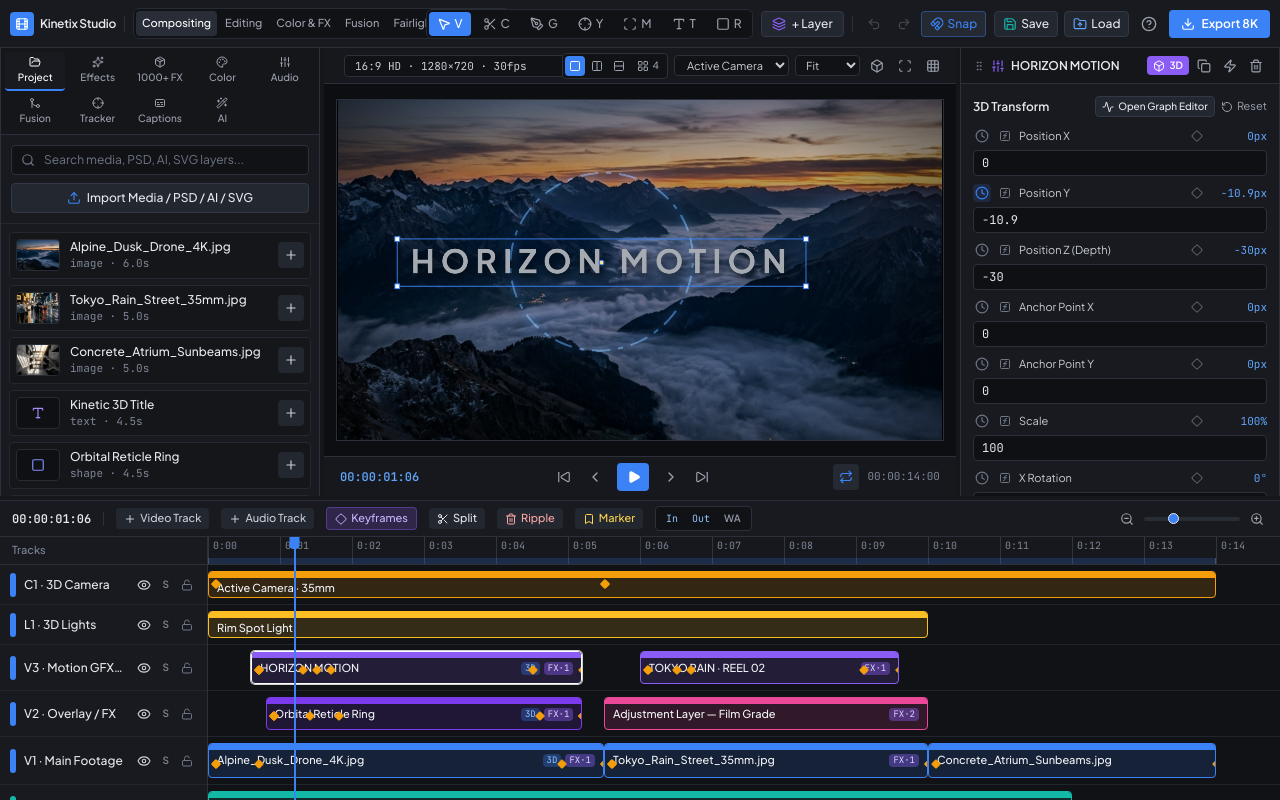
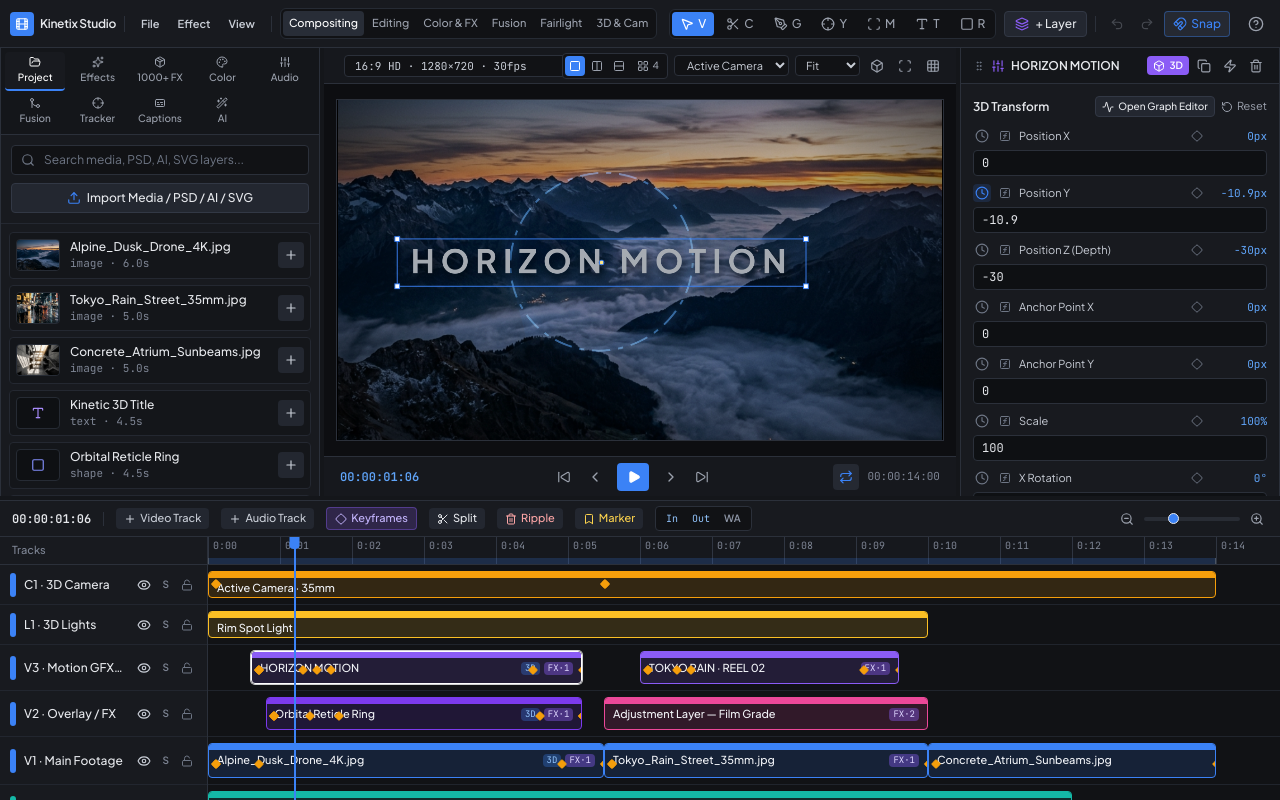
Before and after one commit to nazim-assdi/Kinetix-Studio, a React (Vite) app: page / in a window 1280 px wide. Built offline with nearby package versions, Linux system fonts and the light colour scheme.

Commit message:
Add File, Effect and View application menus

```diff
--- a/src/components/TopToolbar.tsx
+++ b/src/components/TopToolbar.tsx
@@ -22,6 +22,13 @@ import {
   Sparkles,
   BarChart2,
   Captions,
+  Eye,
+  Grid,
+  Columns2,
+  Rows2,
+  LayoutGrid,
+  Upload,
+  FileText,
 } from 'lucide-react';
 import { MediaKind, ToolMode, WorkspacePreset } from '../types/editor';
 
@@ -42,6 +49,12 @@ interface TopToolbarProps {
   saveBadgeText?: string | null;
   onOpenExport: () => void;
   onOpenShortcuts: () => void;
+  onImportMedia: (files: FileList) => void;
+  autoSaveEnabled: boolean;
+  onToggleAutoSave: () => void;
+  onChangeLeftTab: (tab: LeftDockTab) => void;
+  viewLayout: ViewLayoutMode;
+  onChangeViewLayout: (layout: ViewLayoutMode) => void;
 }
 
 export const TopToolbar: React.FC<TopToolbarProps> = ({
@@ -61,9 +74,17 @@ export const TopToolbar: React.FC<TopToolbarProps> = ({
   saveBadgeText,
   onOpenExport,
   onOpenShortcuts,
+  onImportMedia,
+  autoSaveEnabled,
+  onToggleAutoSave,
+  onChangeLeftTab,
+  viewLayout,
+  onChangeViewLayout,
 }) => {
   const [layerMenuOpen, setLayerMenuOpen] = useState(false);
+  const [openMenu, setOpenMenu] = useState<'file' | 'effect' | 'view' | null>(null);
   const loadInputRef = React.useRef<HTMLInputElement>(null);
+  const mediaInputRef = React.useRef<HTMLInputElement>(null);
 
   const workspaces: { id: WorkspacePreset; label: string }[] = [
     { id: 'compositing', label: 'Compositing' },
@@ -152,6 +173,55 @@ export const TopToolbar: React.FC<TopToolbarProps> = ({
             Kinetix Studio
           </span>
         </div>
+
+        <div className="h-4 w-px bg-[#2B303A] shrink-0" />
+
+        <nav aria-label="Application Menus" className="flex items-center gap-0.5 shrink-0">
+          <div className="relative">
+            <button type="button" onClick={() => setOpenMenu((m) => m === 'file' ? null : 'file')} aria-expanded={openMenu === 'file'} className={`px-2 py-1 rounded text-[11px] font-semibold transition-colors ${openMenu === 'file' ? 'bg-[#303642] text-white' : 'text-[#C8CDD6] hover:bg-[#252932] hover:text-white'}`}>File</button>
+            {openMenu === 'file' && (
+              <div role="menu" aria-label="File Menu" className="absolute left-0 top-full mt-1 w-52 rounded-md border border-[#303744] bg-[#181A1F] p-1 shadow-2xl z-[80]">
+                <input ref={loadInputRef} type="file" accept=".json,.kinetix,.kinetix.json" className="hidden" onChange={(e) => { const file = e.target.files?.[0]; if (file) onLoadProjectFile(file); e.currentTarget.value = ''; }} />
+                <input ref={mediaInputRef} type="file" multiple accept="video/*,image/*,audio/*,.psd,.ai,.svg" className="hidden" onChange={(e) => { if (e.currentTarget.files?.length) onImportMedia(e.currentTarget.files); e.currentTarget.value = ''; }} />
+                <button type="button" role="menuitem" onClick={() => { onSaveProject(); setOpenMenu(null); }} className="w-full flex items-center gap-2 rounded px-2.5 py-2 text-left text-xs text-[#E6E8EC] hover:bg-[#252B35]"><Save className="h-3.5 w-3.5 text-[#14B8A6]" />Save Project</button>
+                <button type="button" role="menuitem" onClick={() => { loadInputRef.current?.click(); setOpenMenu(null); }} className="w-full flex items-center gap-2 rounded px-2.5 py-2 text-left text-xs text-[#E6E8EC] hover:bg-[#252B35]"><FolderUp className="h-3.5 w-3.5 text-[#60A5FA]" />Import Project</button>
+                <button type="button" role="menuitem" onClick={() => { mediaInputRef.current?.click(); setOpenMenu(null); }} className="w-full flex items-center gap-2 rounded px-2.5 py-2 text-left text-xs text-[#E6E8EC] hover:bg-[#252B35]"><Upload className="h-3.5 w-3.5 text-[#60A5FA]" />Import Media / PSD / AI / SVG</button>
+                <div className="my-1 border-t border-[#2B303A]" />
+                <button type="button" role="menuitem" onClick={() => { onSaveProject(); setOpenMenu(null); }} className="w-full flex items-center gap-2 rounded px-2.5 py-2 text-left text-xs text-[#E6E8EC] hover:bg-[#252B35]"><FileText className="h-3.5 w-3.5 text-[#A78BFA]" />Export Project File</button>
+                <button type="button" role="menuitem" onClick={() => { onOpenExport(); setOpenMenu(null); }} className="w-full flex items-center gap-2 rounded px-2.5 py-2 text-left text-xs text-[#E6E8EC] hover:bg-[#252B35]"><Film className="h-3.5 w-3.5 text-[#3B82F6]" />Render Video</button>
+                <div className="my-1 border-t border-[#2B303A]" />
+                <button type="button" role="menuitemcheckbox" aria-checked={autoSaveEnabled} onClick={onToggleAutoSave} className="w-full flex items-center justify-between rounded px-2.5 py-2 text-left text-xs text-[#E6E8EC] hover:bg-[#252B35]"><span>Auto Save</span><span className={autoSaveEnabled ? 'text-[#34D399]' : 'text-[#9BA1AD]'}>{autoSaveEnabled ? 'On' : 'Off'}</span></button>
+              </div>
+            )}
+          </div>
+          <div className="relative">
+            <button type="button" onClick={() => setOpenMenu((m) => m === 'effect' ? null : 'effect')} aria-expanded={openMenu === 'effect'} className={`px-2 py-1 rounded text-[11px] font-semibold transition-colors ${openMenu === 'effect' ? 'bg-[#303642] text-white' : 'text-[#C8CDD6] hover:bg-[#252932] hover:text-white'}`}>Effect</button>
+            {openMenu === 'effect' && (
+              <div role="menu" aria-label="Effect Menu" className="absolute left-0 top-full mt-1 w-48 rounded-md border border-[#303744] bg-[#181A1F] p-1 shadow-2xl z-[80]">
+                {([
+                  ['effects', 'Core Effects'], ['packs', 'FX Library'], ['sfx', 'SFX Library'], ['transitions', 'Transitions'],
+                ] as [LeftDockTab, string][]).map(([tab, label]) => (
+                  <button key={tab} type="button" role="menuitem" onClick={() => { onChangeLeftTab(tab); setOpenMenu(null); }} className="w-full rounded px-2.5 py-2 text-left text-xs text-[#E6E8EC] hover:bg-[#252B35]">{label}</button>
+                ))}
+              </div>
+            )}
+          </div>
+          <div className="relative">
+            <button type="button" onClick={() => setOpenMenu((m) => m === 'view' ? null : 'view')} aria-expanded={openMenu === 'view'} className={`px-2 py-1 rounded text-[11px] font-semibold transition-colors ${openMenu === 'view' ? 'bg-[#303642] text-white' : 'text-[#C8CDD6] hover:bg-[#252932] hover:text-white'}`}>View</button>
+            {openMenu === 'view' && (
+              <div role="menu" aria-label="View Menu" className="absolute left-0 top-full mt-1 w-48 rounded-md border border-[#303744] bg-[#181A1F] p-1 shadow-2xl z-[80]">
+                {([
+                  ['1-view', 'Single View', <Eye className="h-3.5 w-3.5" />],
+                  ['2-views-h', 'Two Views Horizontal', <Columns2 className="h-3.5 w-3.5" />],
+                  ['2-views-v', 'Two Views Vertical', <Rows2 className="h-3.5 w-3.5" />],
+                  ['4-views', 'Quad View', <LayoutGrid className="h-3.5 w-3.5" />],
+                ] as [ViewLayoutMode, string, React.ReactNode][]).map(([layout, label, icon]) => (
+                  <button key={layout} type="button" role="menuitemradio" aria-checked={viewLayout === layout} onClick={() => { onChangeViewLayout(layout); setOpenMenu(null); }} className={`w-full flex items-center gap-2 rounded px-2.5 py-2 text-left text-xs hover:bg-[#252B35] ${viewLayout === layout ? 'text-[#93C5FD]' : 'text-[#E6E8EC]'}`}>{icon}{label}</button>
+                ))}
+              </div>
+            )}
+          </div>
+        </nav>
 
         <div className="h-4 w-px bg-[#2B303A] shrink-0" />
 
@@ -286,66 +356,11 @@ export const TopToolbar: React.FC<TopToolbarProps> = ({
         </div>
       </div>
 
-      {/* Right: Save, Load, Shortcuts & Export */}
+      {/* Right: Save status and shortcuts */}
       <div className="flex items-center gap-1.5 shrink-0">
-        <input
-          ref={loadInputRef}
-          type="file"
-          accept=".json,.kinetix,.kinetix.json"
-          className="hidden"
-          onChange={(e) => {
-            const f = e.target.files?.[0];
-            if (f) {
-              onLoadProjectFile(f);
-              e.target.value = '';
-            }
-          }}
-        />
-        {saveBadgeText && (
-          <span className="text-[10px] font-mono-tabular text-[#14B8A6] px-1.5 hidden xl:inline">
-            {saveBadgeText}
-          </span>
-        )}
-        <button
-          type="button"
-          onClick={onSaveProject}
-          title="Save Project (.kinetix.json + Browser Save)"
-          aria-label="Save Project"
-          className="flex items-center gap-1 px-2 py-1 rounded bg-[#232730] hover:bg-[#2C313D] border border-[#323845] text-xs font-medium text-[#E6E8EC] transition-colors whitespace-nowrap"
-        >
-          <Save className="w-3.5 h-3.5 text-[#14B8A6]" />
-          <span className="hidden md:inline">Save</span>
-        </button>
-        <button
-          type="button"
-          onClick={() => loadInputRef.current?.click()}
-          title="Load Project (.kinetix.json)"
-          aria-label="Load Project"
-          className="flex items-center gap-1 px-2 py-1 rounded bg-[#232730] hover:bg-[#2C313D] border border-[#323845] text-xs font-medium text-[#E6E8EC] transition-colors whitespace-nowrap"
-        >
-          <FolderUp className="w-3.5 h-3.5 text-[#60A5FA]" />
-          <span className="hidden md:inline">Load</span>
-        </button>
-
-        <button
-          type="button"
-          onClick={onOpenShortcuts}
-          title="Keyboard Shortcuts"
-          aria-label="Keyboard Shortcuts"
-          className="p-1.5 rounded text-[#9BA1AD] hover:text-white hover:bg-[#252932] transition-colors"
-        >
-          <HelpCircle className="w-4 h-4" />
-        </button>
-
-        <button
-          type="button"
-          onClick={onOpenExport}
-          className="flex items-center gap-1.5 px-3 py-1.5 rounded bg-[#3B82F6] hover:bg-[#2563EB] text-white text-xs font-semibold transition-colors whitespace-nowrap shrink-0"
-        >
-          <Download className="w-3.5 h-3.5" />
-          <span>Export 8K</span>
-        </button>
-      </div>
+        {saveBadgeText && <span className="text-[10px] font-mono-tabular text-[#14B8A6] px-1.5 hidden xl:inline">{saveBadgeText}</span>}
+        <button type="button" onClick={onOpenShortcuts} title="Keyboard Shortcuts" aria-label="Keyboard Shortcuts" className="p-1.5 rounded text-[#9BA1AD] hover:text-white hover:bg-[#252932] transition-colors"><HelpCircle className="w-4 h-4" /></button>
+            </div>
     </header>
   );
 };
```
